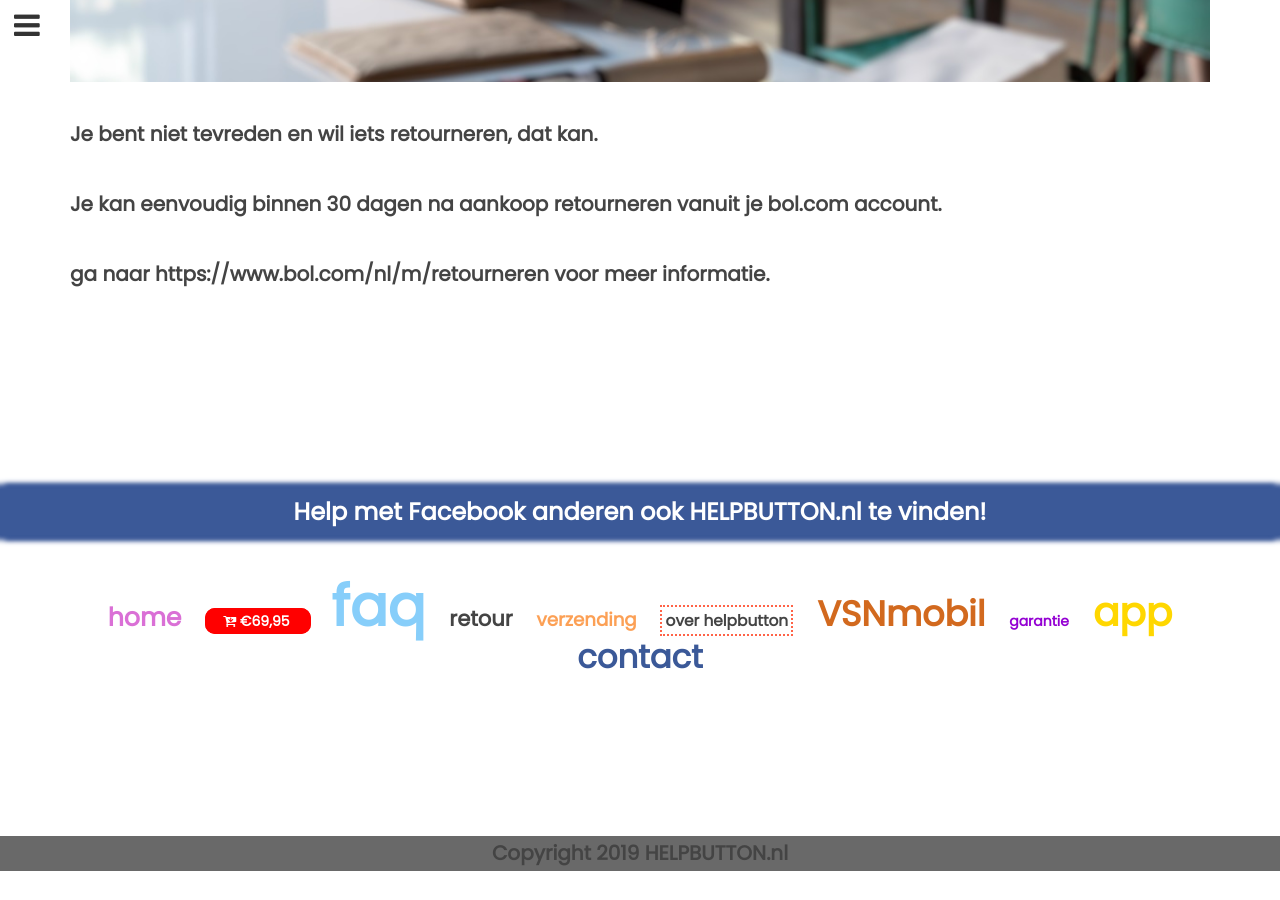
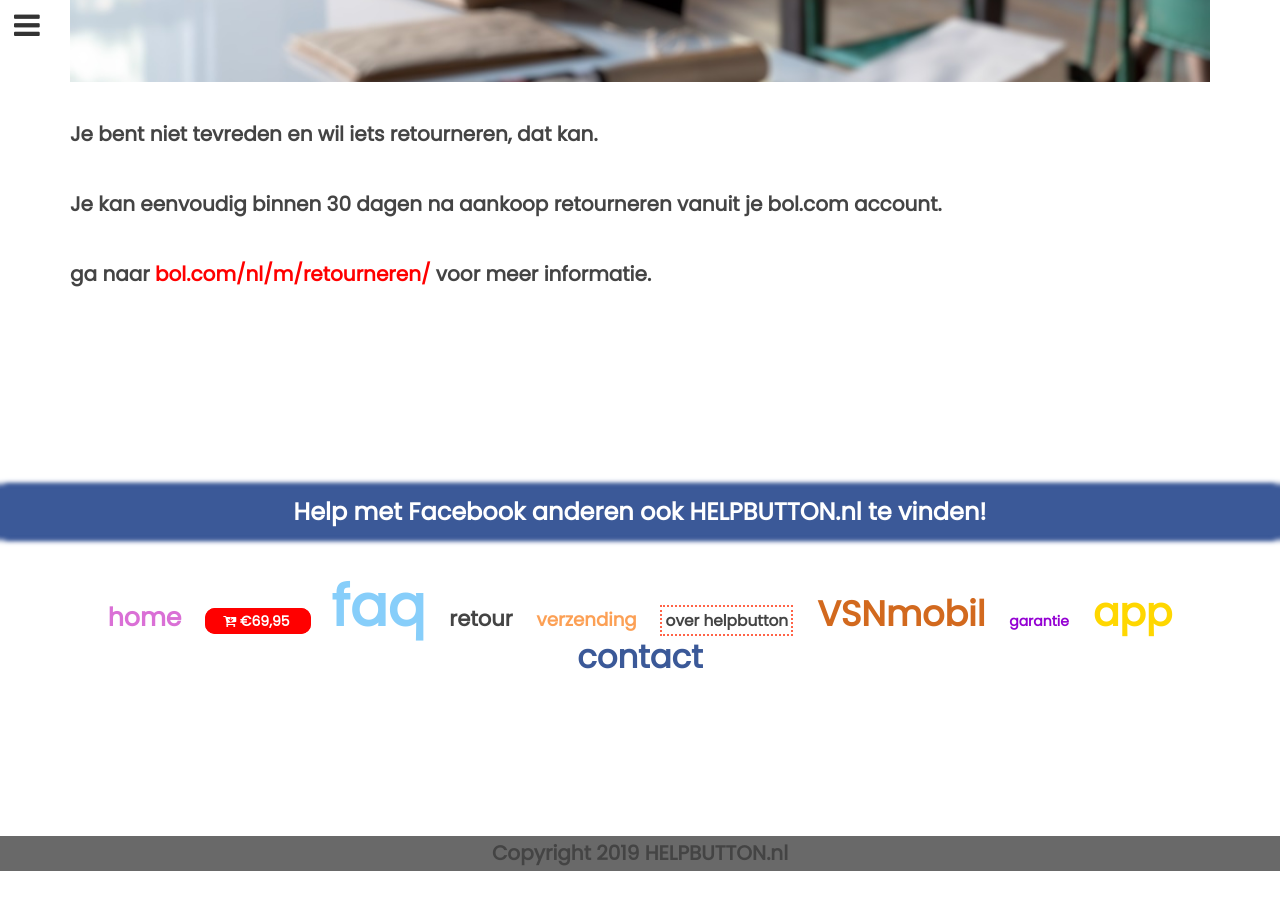
Before and after one commit to janarjensen/helpbutton.nl, a Jekyll site: the page built from retour.md, in a window 1280 px wide and 900 px high, scrolled down 602 px. Built offline with Jekyll 4.4.1, drawn with Linux system fonts in a browser that asks for light colours; nearby versions of some CDN libraries; some web fonts are replaced; some of the changed lines change nothing that is shown.

Commit message:
nog beter
beter

```diff
--- a/retour.md
+++ b/retour.md
@@ -7,4 +7,6 @@ Je bent niet tevreden en wil iets retourneren, dat kan.
 
 Je kan eenvoudig binnen 30 dagen na aankoop retourneren vanuit je bol.com account.
 
-ga naar https://www.bol.com/nl/m/retourneren voor meer informatie.
+ga naar [bol.com/nl/m/retourneren/] voor meer informatie.
+
+[bol.com/nl/m/retourneren/]: https://www.bol.com/nl/m/retourneren
```
